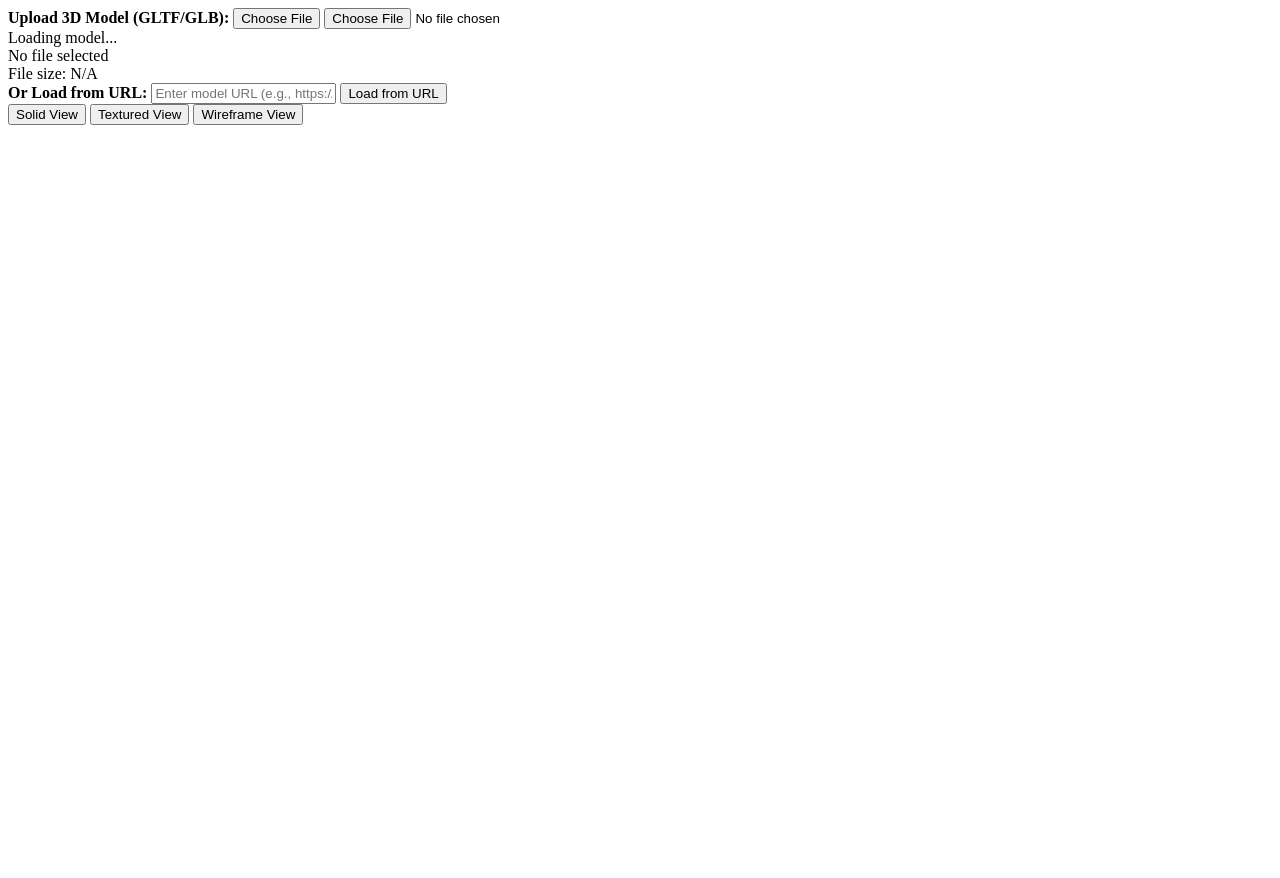
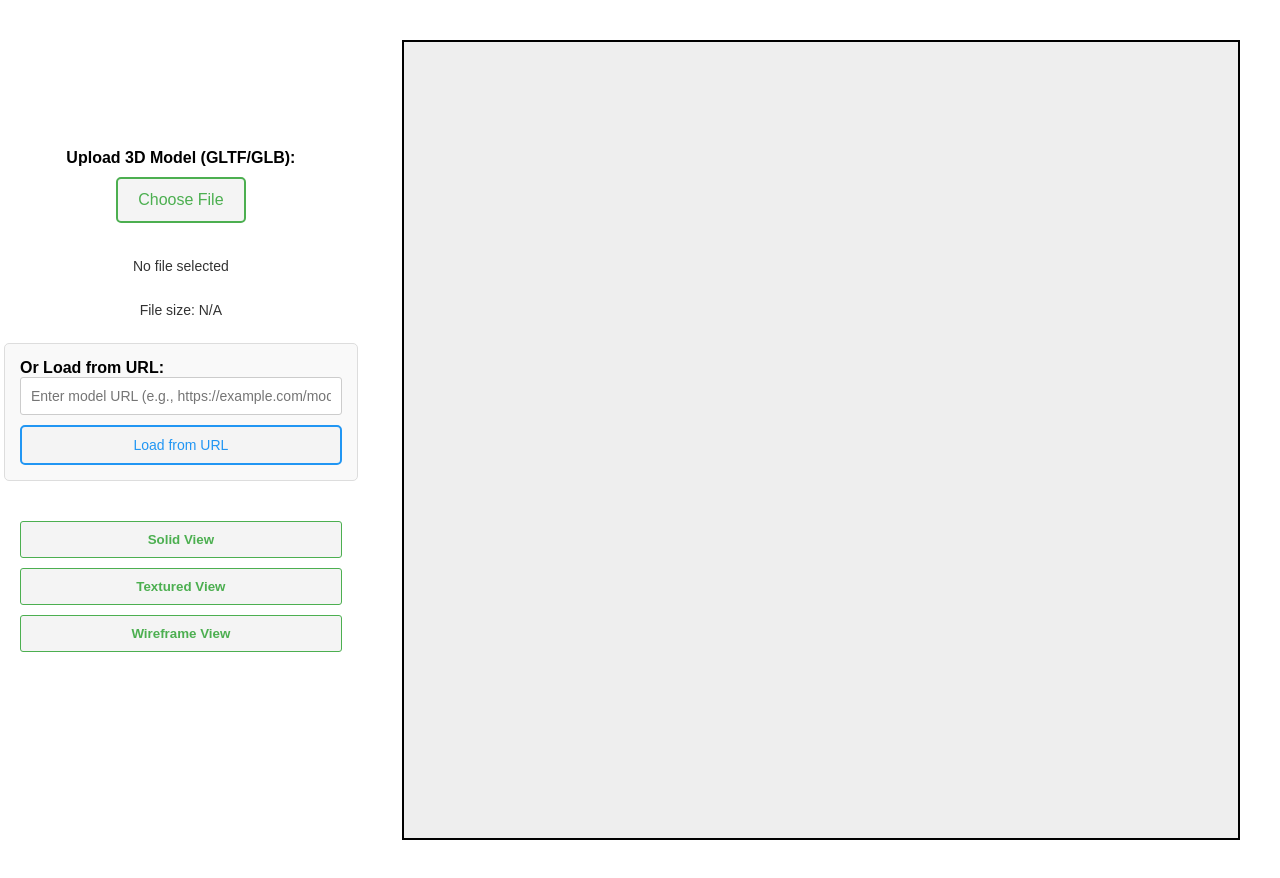
Before and after one commit to LTV2008/Gltf-Glp-web-loader-and-Viewer, a plain HTML site: page index.html in a window 1280 px wide. After the commit the page ends 840 px from the top, so only its background shows below. Drawn offline with Linux system fonts and the light colour scheme.

Commit message:
Update Style.css

```diff
--- a/Style.css
+++ b/Style.css
@@ -1,6 +1,203 @@
+/* ============================================
+   GENERAL BODY STYLING
+   ============================================ */
+
+body {
+    font-family: Arial, sans-serif;
+    margin: 0;
+    display: flex;
+    height: 100vh;
+    overflow: hidden;
+}
+
+/* ============================================
+   MAIN CONTAINER LAYOUT
+   ============================================ */
+
+/* Main flex container for left and right panels */
+#container {
+    display: flex;
+    width: 100%;
+    height: 100%;
+}
+
+/* ============================================
+   LEFT PANEL: UPLOAD & CONTROLS
+   ============================================ */
+
+/* Left sidebar containing upload controls and view options */
+#upload-container {
+    width: 30%;
+    padding: 20px;
+    box-sizing: border-box;
+    background-color: #ffffff;
+    display: flex;
+    flex-direction: column;
+    justify-content: center;
+    align-items: center;
+    position: relative;
+}
+
+/* Choose File button styling */
+#file-button {
+    padding: 12px 20px;
+    font-size: 16px;
+    cursor: pointer;
+    border: 2px solid #4CAF50;
+    background-color: #f4f4f4;
+    color: #4CAF50;
+    border-radius: 5px;
+    transition: all 0.3s ease;
+    margin: 10px 0;
+}
+
+/* Hover effect for file button */
+#file-button:hover {
+    background-color: #4CAF50;
+    color: white;
+    border-color: #45a049;
+}
+
+/* Hidden file input element (triggered by button click) */
+#file-input {
+    display: none;
+}
+
+/* ============================================
+   URL LOADING SECTION
+   ============================================ */
+
+/* Container for URL input and load button */
+#url-load-section {
+    display: flex;
+    flex-direction: column;
+    width: 100%;
+    margin: 20px 0;
+    padding: 15px;
+    background-color: #f9f9f9;
+    border-radius: 5px;
+    border: 1px solid #ddd;
+}
+
+/* URL input field styling */
+#url-input {
+    padding: 10px;
+    font-size: 14px;
+    border: 1px solid #ccc;
+    border-radius: 3px;
+    margin-bottom: 10px;
+    box-sizing: border-box;
+}
+
+/* Load from URL button styling */
+#load-url-button {
+    padding: 10px 15px;
+    font-size: 14px;
+    cursor: pointer;
+    border: 2px solid #2196F3;
+    background-color: #f4f4f4;
+    color: #2196F3;
+    border-radius: 5px;
+    transition: all 0.3s ease;
+}
+
+/* Hover effect for URL load button */
+#load-url-button:hover {
+    background-color: #2196F3;
+    color: white;
+    border-color: #0b7dda;
+}
+
+/* ============================================
+   LOADING INDICATOR
+   ============================================ */
+
+/* Loading message displayed during model parsing */
+#loading-indicator {
+    display: none;
+    position: absolute;
+    top: 50%;
+    left: 50%;
+    transform: translate(-50%, -50%);
+    font-size: 18px;
+    color: #333;
+    background-color: rgba(255, 255, 255, 0.7);
+    padding: 10px;
+    border-radius: 5px;
+    box-shadow: 0 0 10px rgba(0, 0, 0, 0.1);
+    z-index: 10;
+}
+
+/* ============================================
+   FILE INFORMATION DISPLAY
+   ============================================ */
+
+/* Container for file name and size info */
+#file-info {
+    margin-top: 20px;
+    text-align: center;
+    width: 100%;
+}
+
+/* File info text styling */
+#file-info span {
+    font-size: 14px;
+    color: #333;
+    display: block;
+    margin: 5px 0;
+}
+
+/* ============================================
+   VIEW OPTIONS BUTTONS
+   ============================================ */
+
+/* Container for view mode buttons (Solid, Textured, Wireframe) */
+#view-options {
+    display: flex;
+    flex-direction: column;
+    margin-top: 20px;
+    width: 100%;
+    gap: 10px;
+}
+
+/* Individual view option button styling */
+#view-options button {
+    padding: 10px;
+    border: 1px solid #4CAF50;
+    background-color: #f4f4f4;
+    color: #4CAF50;
+    cursor: pointer;
+    transition: all 0.3s ease;
+    border-radius: 3px;
+    font-weight: bold;
+}
+
+/* Hover effect for view option buttons */
+#view-options button:hover {
+    background-color: #4CAF50;
+    color: white;
+}
+
+/* ============================================
+   RIGHT PANEL: 3D VIEWER
+   ============================================ */
+
+/* Right panel containing the 3D viewer canvas */
 #viewer-container {
+    width: 70%;
     height: 100%;
+    background-color: #eeeeee;
+    display: flex;
+    justify-content: center;
+    align-items: center;
+    border: 2px solid black;
+    box-sizing: border-box;
+    margin: 40px;
+    position: relative;
+}
+
+/* Canvas element fills the viewer container */
+canvas {
     width: 100%;
-    /* margin: 40px; */
-    /* Other styles remain unchanged */
+    height: 100%;
 }
```
